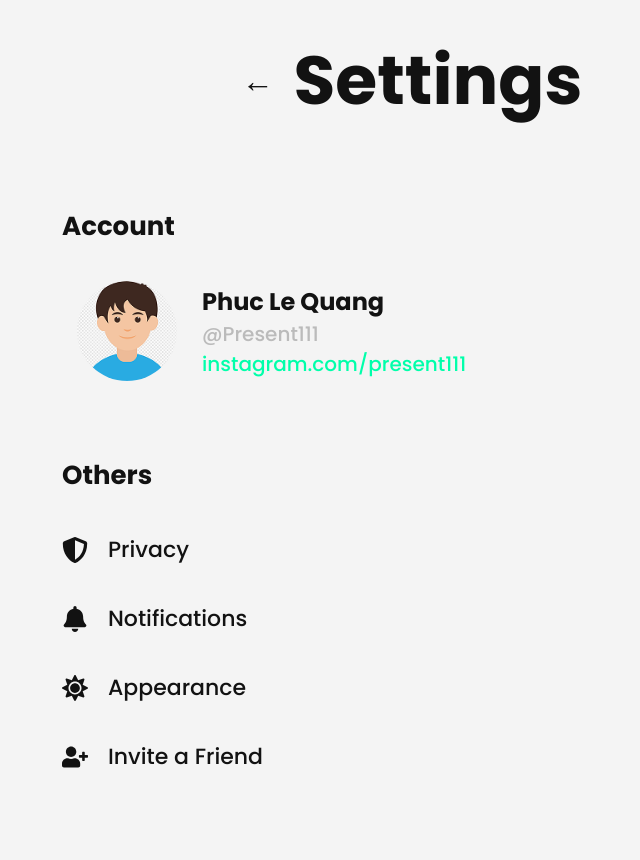
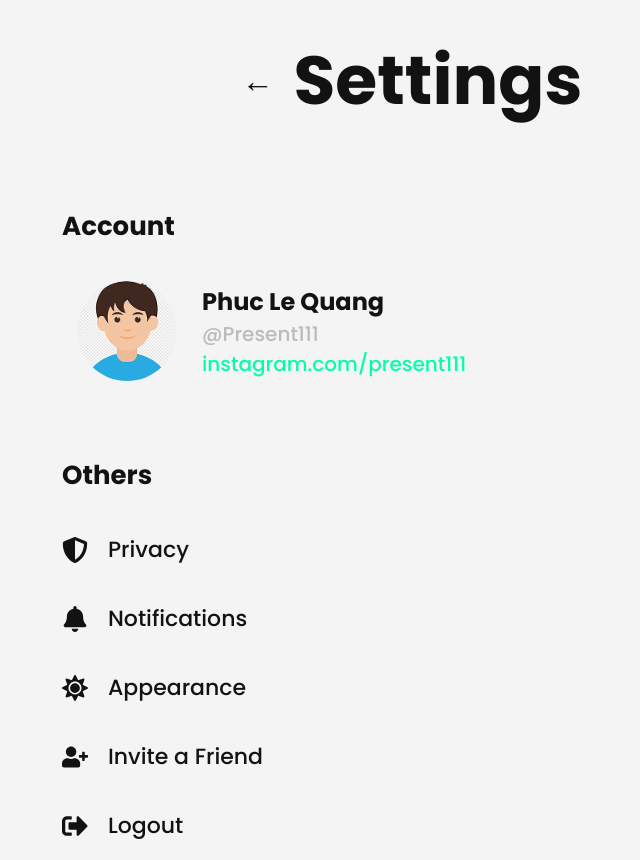
Before and after one commit to DiamondSssssss/ChatApp_FEWEB, a React (Create React App) app: page /setting in a window 1280 px wide. Shown: the whole page, without its empty margins (228-868 px from the left). Before the commit the page ends 800 px from the top, so only its background shows below. Built offline with nearby package versions, Linux system fonts and the light colour scheme.

Commit message:
add log out

```diff
--- a/src/components/Setting/Setting.jsx
+++ b/src/components/Setting/Setting.jsx
@@ -1,13 +1,25 @@
 import React from "react";
 import "./Setting.scss";
-import { FaShieldAlt, FaBell, FaSun, FaUserPlus } from "react-icons/fa";
+import {
+  FaShieldAlt,
+  FaBell,
+  FaSun,
+  FaUserPlus,
+  FaSignOutAlt,
+} from "react-icons/fa";
 import { useNavigate } from "react-router-dom";
 const Setting = () => {
   const navigate = useNavigate();
+  const handleLogout = () => {
+    localStorage.clear();
+    navigate("/login");
+  };
   return (
     <div className="settings-container">
       <header className="settings-header">
-                <span className="back-arrow" onClick={() => navigate("/chat")}>←</span>
+        <span className="back-arrow" onClick={() => navigate("/chat")}>
+          ←
+        </span>
         <h1>Settings</h1>
       </header>
 
@@ -20,7 +32,10 @@ const Setting = () => {
           <div className="user-details">
             <h3>Phuc Le Quang</h3>
             <p className="username">@Present111</p>
-                        <a href="https://instagram.com/present111" className="instagram-link">
+            <a
+              href="https://instagram.com/present111"
+              className="instagram-link"
+            >
               instagram.com/present111
             </a>
           </div>
@@ -48,6 +63,10 @@ const Setting = () => {
             <FaUserPlus className="icon" />
             Invite a Friend
           </li>
+          <li onClick={handleLogout} className="logout-option">
+            <FaSignOutAlt className="icon" />
+            Logout
+          </li>
         </ul>
       </section>
     </div>
```
Lines whose indentation alone changed are shown as unchanged.
